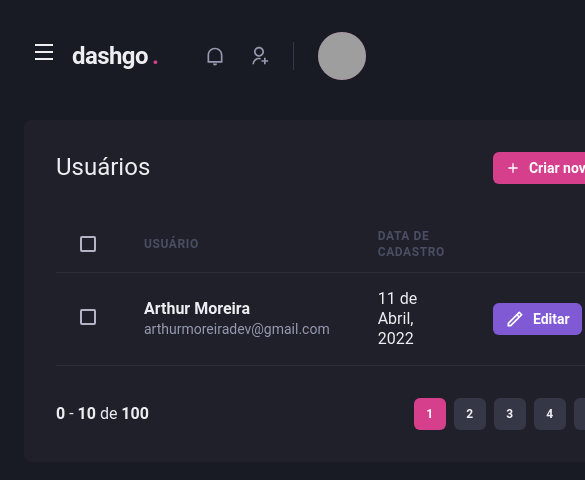
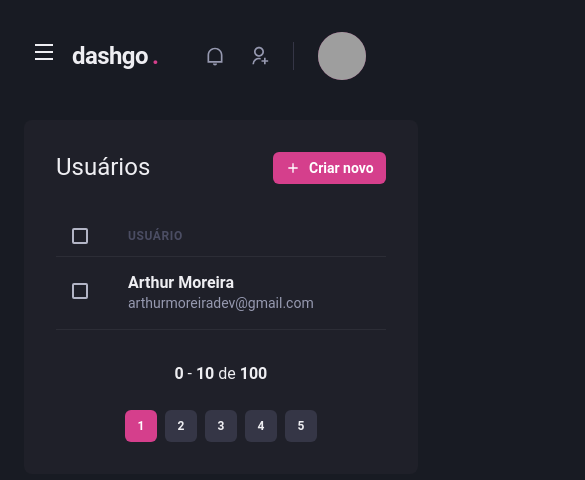
Before and after one commit to ArthurMCS/dashgo, a Next.js app: page /users in a window 390 px wide. Shown: the top 480 px of the page, 585 px wide, since content can reach past the window. Built offline with nearby package versions, Linux system fonts and the light colour scheme; grey boxes are pictures that could not be loaded.

Commit message:
works the responsiveness of pagination and users table components

```diff
--- a/src/components/Pagination/index.tsx
+++ b/src/components/Pagination/index.tsx
@@ -1,10 +1,16 @@
-import { Button, HStack, Box } from '@chakra-ui/react'
+import { Stack, Box, HStack } from '@chakra-ui/react'
 import React from 'react'
 import PaginationItem from './PaginationItem'
 
 export default function Paginations() {
   return (
-    <HStack mt="8" justify="space-between" align="center" spacing="6" >
+    <Stack
+      direction={["column", "row"]}
+      mt="8"
+      justify="space-between"
+      align="center"
+      spacing="6"
+    >
         <Box>
             <strong>0</strong> - <strong>10</strong> de <strong>100</strong>
         </Box>
@@ -15,6 +21,6 @@
             <PaginationItem number={4} />
             <PaginationItem number={5} />
         </HStack>
-    </HStack>
+    </Stack>
   )
 }
--- a/src/pages/users/index.tsx
+++ b/src/pages/users/index.tsx
@@ -1,4 +1,4 @@
-import { Box, Button, Checkbox, Flex, Heading, Icon, Table, Th, Thead, Tr, Tbody, Td, Text } from '@chakra-ui/react'
+import { Box, Button, Checkbox, Flex, Heading, Icon, Table, Th, Thead, Tr, Tbody, Td, Text, useBreakpointValue } from '@chakra-ui/react'
 import React from 'react'
 import { RiAddLine, RiPencilLine } from 'react-icons/ri'
 import Header from '../../components/Header'
@@ -6,6 +6,11 @@
 import Sidebar from '../../components/Sidebar'
 
 export default function UserList() {
+  const isWideVersion = useBreakpointValue({
+    base: false,
+    lg: true
+  })
+
   return (
    <Box>
         <Header />
@@ -49,19 +54,13 @@
                 >
                     <Thead>
                         <Tr>
-                            <Th
-                                px="6"
-                                color="gray.300"
-                                width="8"
-                            >
+                            <Th px={["4", "4", "6"]} color="gray.300" width="8" >
                                 <Checkbox colorScheme="pink" />
                             </Th>
                             <Th>
                                 Usuário
                             </Th>
-                            <Th>
-                                Data de cadastro
-                            </Th>
+                            {isWideVersion && (<Th>Data de cadastro</Th>)}
                             <Th width="8">
                             </Th>
                         </Tr>
@@ -71,7 +70,7 @@
 
                     >
                         <Tr>
-                            <Td px="6">
+                            <Td px={["4", "4", "6"]}>
                                 <Checkbox colorScheme="pink" />
                             </Td>
 
@@ -80,11 +79,10 @@
                                 <Text fontSize="sm" color="gray.300" >arthurmoreiradev@gmail.com</Text>
                             </Td>
 
-                            <Td>
-                                11 de Abril, 2022
-                            </Td>
+                            {isWideVersion && <Td>11 de Abril, 2022</Td>}
 
                             <Td>
+                                {isWideVersion && (
                                     <Button
                                         as="a"
                                         size="sm"
@@ -94,6 +92,7 @@
                                     >
                                         Editar
                                     </Button>
+                                )}
                             </Td>
                         </Tr>
                     </Tbody>
```
Lines whose indentation alone changed are shown as unchanged.
